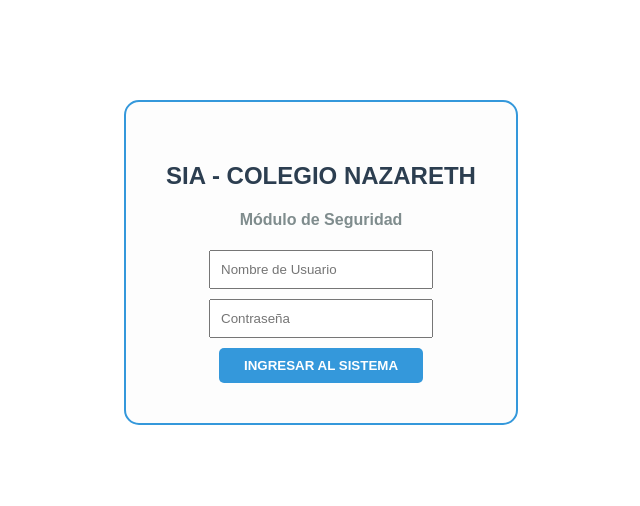
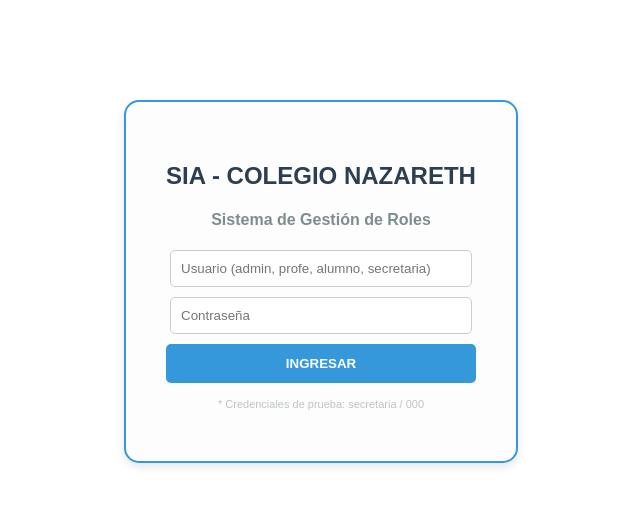
Before and after one commit to adso3070410/SIC-NAZARETH, a React (Vite) app in the folder Documents/SIC -NAZARETH/: page / in a window 1280 px wide. Shown: the top 506 px of the page, without its empty margins (319-959 px from the left). Built offline with nearby package versions, Linux system fonts and the light colour scheme.

Commit message:
Corrección: Implementación de los 4 actores del sistema (incluye Administrativo)

```diff
--- a/Documents/SIC -NAZARETH/src/components/Login.jsx
+++ b/Documents/SIC -NAZARETH/src/components/Login.jsx
@@ -2,7 +2,7 @@ import React, { useState } from 'react';
 
 /**
  * MÓDULO 1: SEGURIDAD E INICIO DE SESIÓN (CU-01)
- * DESCRIPCIÓN: Valida credenciales, asigna rol y permite el acceso al SIA.
+ * ACTORES: Administrador, Docente, Estudiante, Administrativo.
  */
 function Login({ alEntrar }) {
   const [user, setUser] = useState('');
@@ -11,46 +11,57 @@ function Login({ alEntrar }) {
   const manejarValidacion = (e) => {
     e.preventDefault();
 
-    // FLUJO BÁSICO: El sistema valida datos (Punto 2 de tu tabla)
+    // VALIDACIÓN DINÁMICA POR ACTORES (Según punto 1.1 de tu documento)
     if (user === 'admin' && pass === '123') {
-
-      // ASIGNACIÓN DE ROL: (Punto 3 de tu tabla)
-      alert("¡Acceso Exitoso!\nRol: ADMINISTRADOR\nEstado: Conectado");
-
-      // REDIRECCIÓN: (Punto 4 de tu tabla)
+      alert("¡Acceso Exitoso!\nRol: ADMINISTRADOR\nPermisos: Gestión global y control de usuarios.");
       alEntrar();
-
-    } else {
+    }
+    else if (user === 'profe' && pass === '456') {
+      alert("¡Acceso Exitoso!\nRol: DOCENTE\nPermisos: Registro de notas y seguimiento académico.");
+      alEntrar();
+    }
+    else if (user === 'alumno' && pass === '789') {
+      alert("¡Acceso Exitoso!\nRol: ESTUDIANTE\nPermisos: Consulta de progreso y boletines.");
+      alEntrar();
+    }
+    else if (user === 'secretaria' && pass === '000') {
+      alert("¡Acceso Exitoso!\nRol: ADMINISTRATIVO\nPermisos: Gestión de matrículas y secretaría.");
+      alEntrar();
+    }
+    else {
       alert("Error: Usuario o contraseña incorrectos.");
     }
   };
 
   return (
     <div style={{ textAlign: 'center', marginTop: '100px', fontFamily: 'Arial, sans-serif' }}>
-      <div style={{ border: '2px solid #3498db', display: 'inline-block', padding: '40px', borderRadius: '15px', backgroundColor: '#fdfdfd' }}>
+      <div style={{ border: '2px solid #3498db', display: 'inline-block', padding: '40px', borderRadius: '15px', backgroundColor: '#fdfdfd', boxShadow: '0px 4px 10px rgba(0,0,0,0.1)' }}>
         <h2 style={{ color: '#2c3e50' }}>SIA - COLEGIO NAZARETH</h2>
-        <h4 style={{ color: '#7f8c8d' }}>Módulo de Seguridad</h4>
+        <h4 style={{ color: '#7f8c8d' }}>Sistema de Gestión de Roles</h4>
 
         <form onSubmit={manejarValidacion}>
           <input
             type="text"
-            placeholder="Nombre de Usuario"
+            placeholder="Usuario (admin, profe, alumno, secretaria)"
             onChange={(e) => setUser(e.target.value)}
-            style={{ display: 'block', margin: '10px auto', padding: '10px', width: '200px' }}
+            style={{ display: 'block', margin: '10px auto', padding: '10px', width: '280px', borderRadius: '5px', border: '1px solid #ccc' }}
           />
           <input
             type="password"
             placeholder="Contraseña"
             onChange={(e) => setPass(e.target.value)}
-            style={{ display: 'block', margin: '10px auto', padding: '10px', width: '200px' }}
+            style={{ display: 'block', margin: '10px auto', padding: '10px', width: '280px', borderRadius: '5px', border: '1px solid #ccc' }}
           />
           <button
             type="submit"
-            style={{ backgroundColor: '#3498db', color: 'white', border: 'none', padding: '10px 25px', borderRadius: '5px', cursor: 'pointer', fontWeight: 'bold' }}
+            style={{ backgroundColor: '#3498db', color: 'white', border: 'none', padding: '12px 25px', borderRadius: '5px', cursor: 'pointer', fontWeight: 'bold', width: '100%' }}
           >
-            INGRESAR AL SISTEMA
+            INGRESAR
           </button>
         </form>
+        <p style={{ fontSize: '11px', color: '#bdc3c7', marginTop: '15px' }}>
+          * Credenciales de prueba: secretaria / 000
+        </p>
       </div>
     </div>
   );
```
